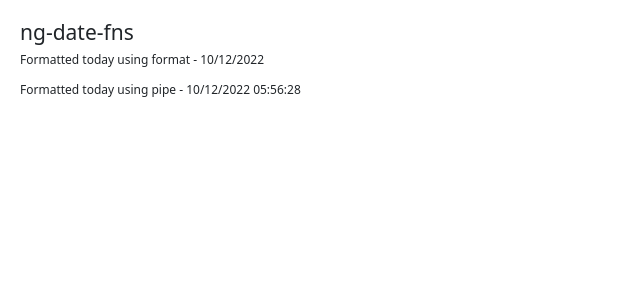
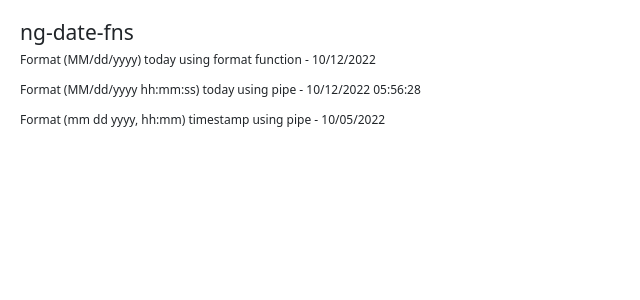
Before and after one commit to kumargandhi/ng-date-fns, an Angular app: page / in a window 1280 px wide. Shown: the top 300 px of the page, without its empty margins (0-640 px from the left). Built offline with nearby package versions, Linux system fonts and the light colour scheme.

Commit message:
Added data fns timeZone

```diff
--- a/package.json
+++ b/package.json
@@ -21,6 +21,7 @@
     "@angular/router": "~8.2.14",
     "bootstrap": "^5.2.2",
     "date-fns": "^2.29.3",
+    "date-fns-tz": "^1.3.7",
     "rxjs": "~6.4.0",
     "tslib": "^1.10.0",
     "zone.js": "~0.9.1"
--- a/src/app/app.component.html
+++ b/src/app/app.component.html
@@ -1,5 +1,7 @@
 <div class="page-container">
   <h3>{{ title }}</h3>
-  <p>Formatted today using format - {{ _fToday }}</p>
-  <p>Formatted today using pipe - {{ today | datefns:'UTC':'MM/dd/yyyy hh:mm:ss' }}</p>
+  <p>Format (MM/dd/yyyy) today using format function - {{ _fToday }}</p>
+  <p>Format (MM/dd/yyyy hh:mm:ss) today using pipe - {{ today | datefns:'UTC':'MM/dd/yyyy hh:mm:ss' }}</p>
+  <p>Format (mm dd yyyy, hh:mm) timestamp using pipe - {{ 1664950200000 | datefns:'America/Chicago':'MM/dd/yyyy' }}</p>
+  <!-- TODO : Above should display data in pattern Oct 05 2022, 01:10 AM -->
 </div>
--- a/src/app/app.component.ts
+++ b/src/app/app.component.ts
@@ -1,5 +1,5 @@
 import { Component } from '@angular/core';
-import { format, compareAsc } from 'date-fns'
+import { format } from 'date-fns'
 import { DateFnsPipe } from './date-fns.pipe';
 
 @Component({
--- a/src/app/date-fns.pipe.ts
+++ b/src/app/date-fns.pipe.ts
@@ -1,14 +1,18 @@
 import { Pipe, PipeTransform } from '@angular/core';
-import { format } from 'date-fns';
+import { format, utcToZonedTime, zonedTimeToUtc } from 'date-fns-tz';
 
 @Pipe({
     name: 'datefns'
 })
 export class DateFnsPipe implements PipeTransform {
-    transform(value: any, timezone: string, formatter: string, defaultText: string = "Invalid date!") {
+    transform(value: any, timeZone: string, pattern: string, defaultText: string = "Invalid date!") {
         if (!value) {
             return defaultText;
         }
-        return format(value, formatter);
+        if (timeZone) {
+            const zonedDate = utcToZonedTime(value, timeZone);
+            return format(zonedDate, pattern, { timeZone });
+        }
+        return format(value, pattern);
     }
 }
```
